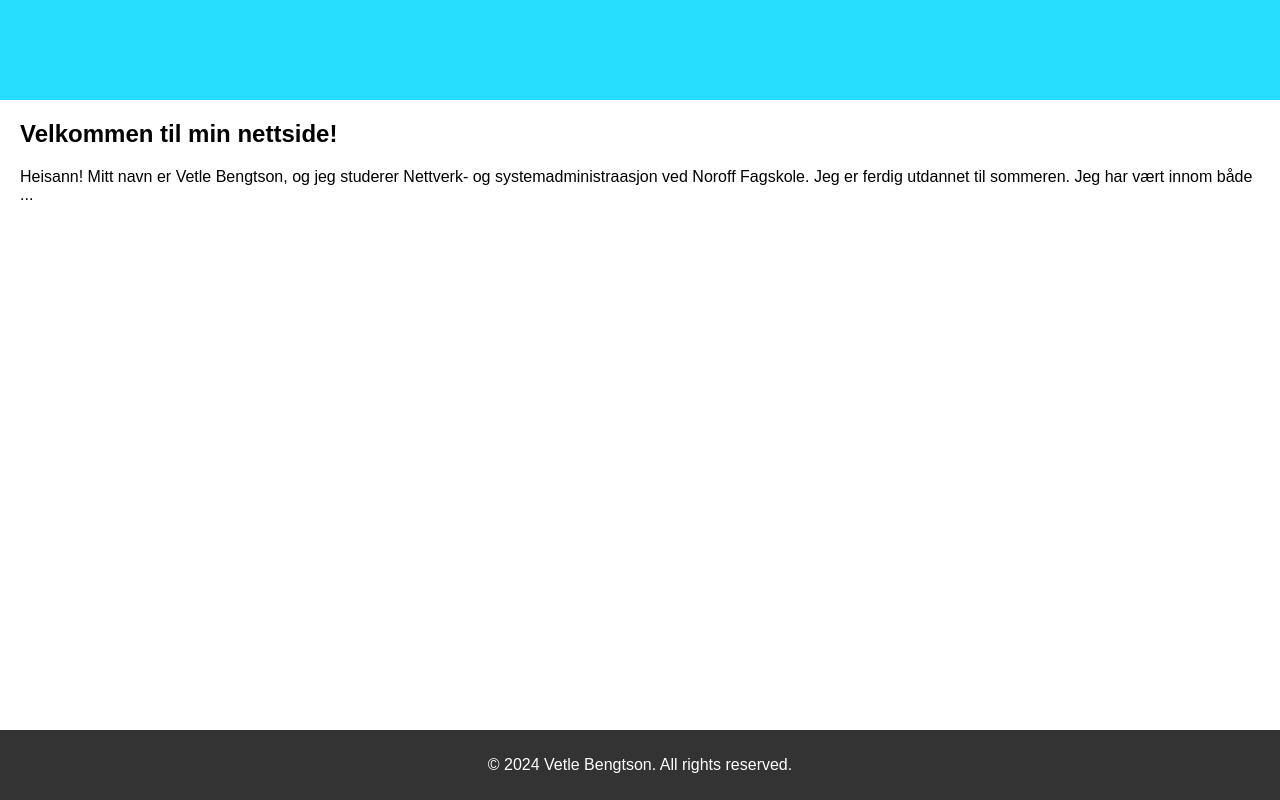
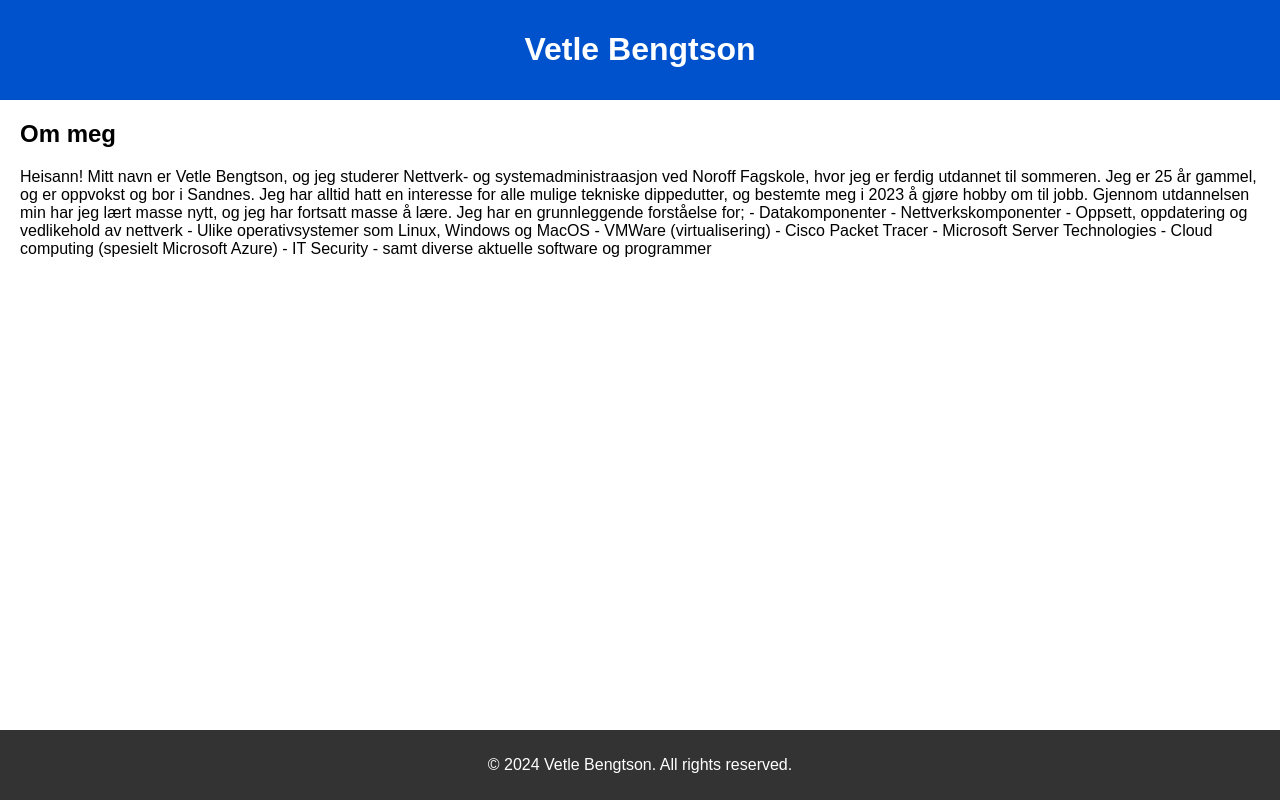
Before and after one commit to BengtsonVetle/MyWebsite, a plain HTML site: page index.html in a window 1280 px wide. Drawn offline with Linux system fonts and the light colour scheme.

Commit message:
Update index.html

```diff
--- a/index.html
+++ b/index.html
@@ -11,8 +11,8 @@
             padding: 0;
         }
         header {
-            background-color: #27DEFF;
-            color: #27DEFF;
+            background-color: #0052cc;
+            color: #fff;
             padding: 10px 0;
             text-align: center;
         }
@@ -36,8 +36,22 @@
     </header>
 
     <div class="container">
-        <h2>Velkommen til min nettside!</h2>
-        <p>Heisann! Mitt navn er Vetle Bengtson, og jeg studerer Nettverk- og systemadministraasjon ved Noroff Fagskole. Jeg er ferdig utdannet til sommeren. Jeg har vært innom både ...</p>
+        <h2>Om meg</h2>
+        <p>Heisann! Mitt navn er Vetle Bengtson, og jeg studerer Nettverk- og systemadministraasjon ved Noroff Fagskole, hvor jeg er ferdig utdannet til sommeren.
+        Jeg er 25 år gammel, og er oppvokst og bor i Sandnes. Jeg har alltid hatt en interesse for alle mulige tekniske dippedutter, og bestemte meg i 2023 å gjøre hobby om til jobb.
+        Gjennom utdannelsen min har jeg lært masse nytt, og jeg har fortsatt masse å lære.
+        Jeg har en grunnleggende forståelse for;
+        - Datakomponenter
+        - Nettverkskomponenter
+        - Oppsett, oppdatering og vedlikehold av nettverk
+        - Ulike operativsystemer som Linux, Windows og MacOS
+        - VMWare (virtualisering)
+        - Cisco Packet Tracer
+        - Microsoft Server Technologies
+        - Cloud computing (spesielt Microsoft Azure)
+        - IT Security
+        - samt diverse aktuelle software og programmer
+        </p>
     </div>
 
     <footer>
```
